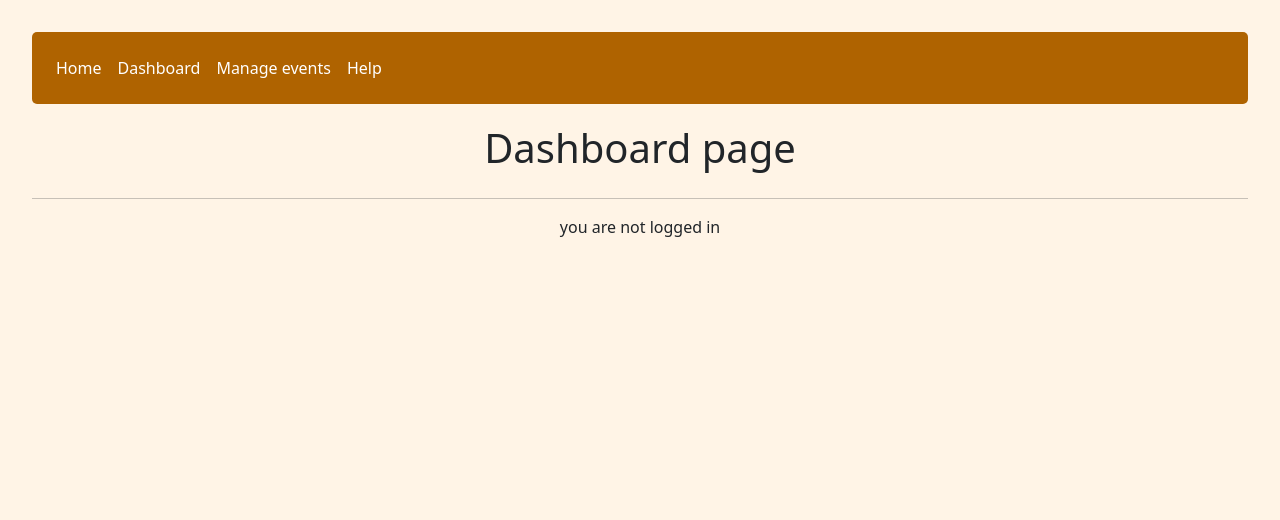
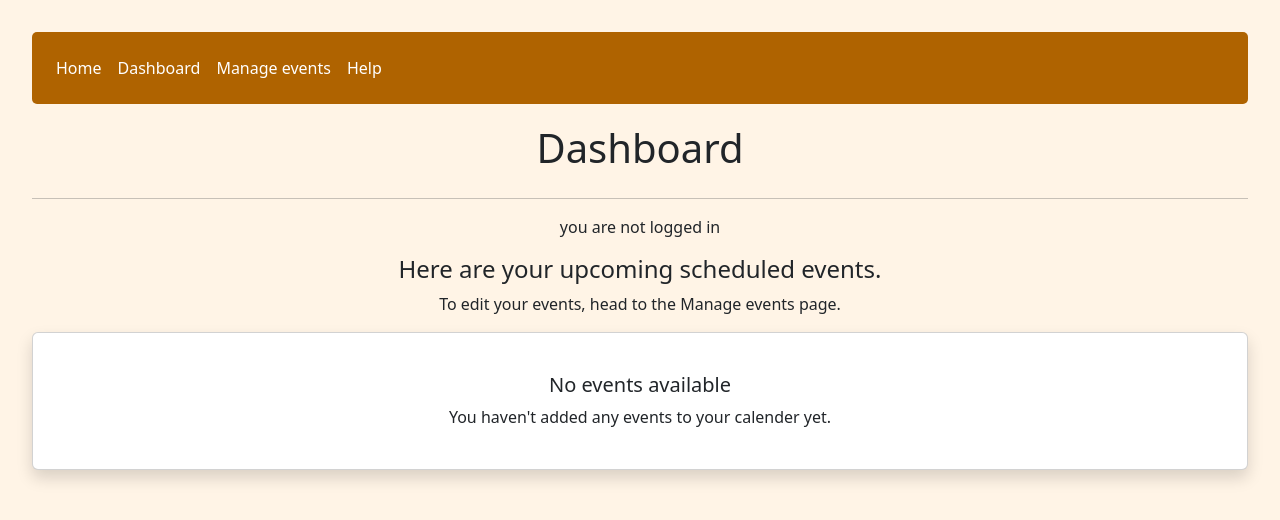
Before and after one commit to shahnawaz-shah/events-app, a React (Vite) app in the folder events-app/: page /dashboard in a window 1280 px wide. Shown: the top 520 px of the page. Built offline with nearby package versions, Linux system fonts and the light colour scheme.

Commit message:
Dashboard component set up & EventContext added

```diff
--- /dev/null
+++ b/events-app/src/EventContext.jsx
@@ -0,0 +1,13 @@
+import { createContext, useState } from "react";
+
+export const EventContext = createContext();
+
+export function EventProvider({ children }) {
+    const [events, setEvents] = useState([]);
+
+    return (
+        <EventContext.Provider value={{ events, setEvents }}>
+            {children}
+        </EventContext.Provider>
+    );
+};
--- a/events-app/src/components/Dashboard/Dashboard.jsx
+++ b/events-app/src/components/Dashboard/Dashboard.jsx
@@ -4,23 +4,55 @@ import { AuthContext } from "../../AuthContext";
 import Container from 'react-bootstrap/Container';
 import Row from 'react-bootstrap/Row';
 import Col from 'react-bootstrap/Col';
+import { EventContext } from "../../EventContext";
+import Card from 'react-bootstrap/Card';
 
 
 export default function Dashboard({}) {
     const { loggedIn } = useContext(AuthContext);
+    const { events } = useContext(EventContext);
 
 
 
     return (
         <div>
             <NavBar />
-            <h1>Dashboard page</h1><hr></hr>
+            <h1>Dashboard</h1><hr></hr>
             { loggedIn ? (
                 <p>you are logged in</p>
             ) : (
                 <p>you are not logged in</p>
             )}
+
+            <Row>
+                <Col>
+                    <h4>Here are your upcoming scheduled events.</h4>
+                    <p>To edit your events, head to the Manage events page.</p>
+                    {events.length === 0 ? (
+                        // <p>You have no events scheduled</p>
+                        <Card className="p-4 shadow rounded w-100 mx-auto">
+                          <Card.Body>
+                                <Card.Title>No events available</Card.Title>
+                                <Card.Text>You haven't added any events to your calender yet.</Card.Text>
+                            </Card.Body>
+                        </Card>
+                    ) : (
+                     events.map(event => (
+                    <Card key={event.id} className="p-4 shadow rounded w-100 mx-auto">
+                    <Card.Body>
+                        <Card.Title>{event.name}</Card.Title>
+                        <Card.Text >{event.date} at {event.time}</Card.Text>
+                        <Card.Text>{event.description}</Card.Text>
+                        <Card.Text>{event.location}</Card.Text>
+                    </Card.Body>
+                    </Card>
+                    ))
+                    )}
+
+                </Col>
+            </Row>
         </div>
+
 
     );
 };
--- a/events-app/src/components/Help/Help.jsx
+++ b/events-app/src/components/Help/Help.jsx
@@ -9,7 +9,7 @@ export default function Help() {
     return (
         <div>
             <NavBar />
-            <h1>Help page</h1><hr></hr>
+            <h1>Help</h1><hr></hr>
             { loggedIn ? (
                 <p>you are logged in</p>
             ) : (
--- a/events-app/src/components/ManageEvents/ManageEvents.jsx
+++ b/events-app/src/components/ManageEvents/ManageEvents.jsx
@@ -8,7 +8,7 @@ import Container from "react-bootstrap/Container";
 import Row from "react-bootstrap/Row";
 import Col from "react-bootstrap/Col";
 import Card from 'react-bootstrap/Card';
-import Modal from 'react-bootstrap/Modal';
+import { EventContext } from "../../EventContext";
 
 const validate = (values) => {
   const errors = {};
@@ -49,7 +49,7 @@ const validate = (values) => {
 
 export default function ManageEvents() {
     const { loggedIn } = useContext(AuthContext);
-    const [events, setEvents] = useState([]);
+    const { events, setEvents}  = useContext(EventContext)
     const [editingEventID, setEditingEventID] = useState(null);
 
     const formik = useFormik({
@@ -111,7 +111,7 @@ export default function ManageEvents() {
     return (
         <div>
             <NavBar />
-            <h1>Manage events page</h1><hr></hr>
+            <h1>Manage events</h1><hr></hr>
             { loggedIn ? (
                 <p>you are logged in✅ </p>
             ) : (
```
Also changed, not shown: events-app/src/main.jsx (+7 -4 lines).
